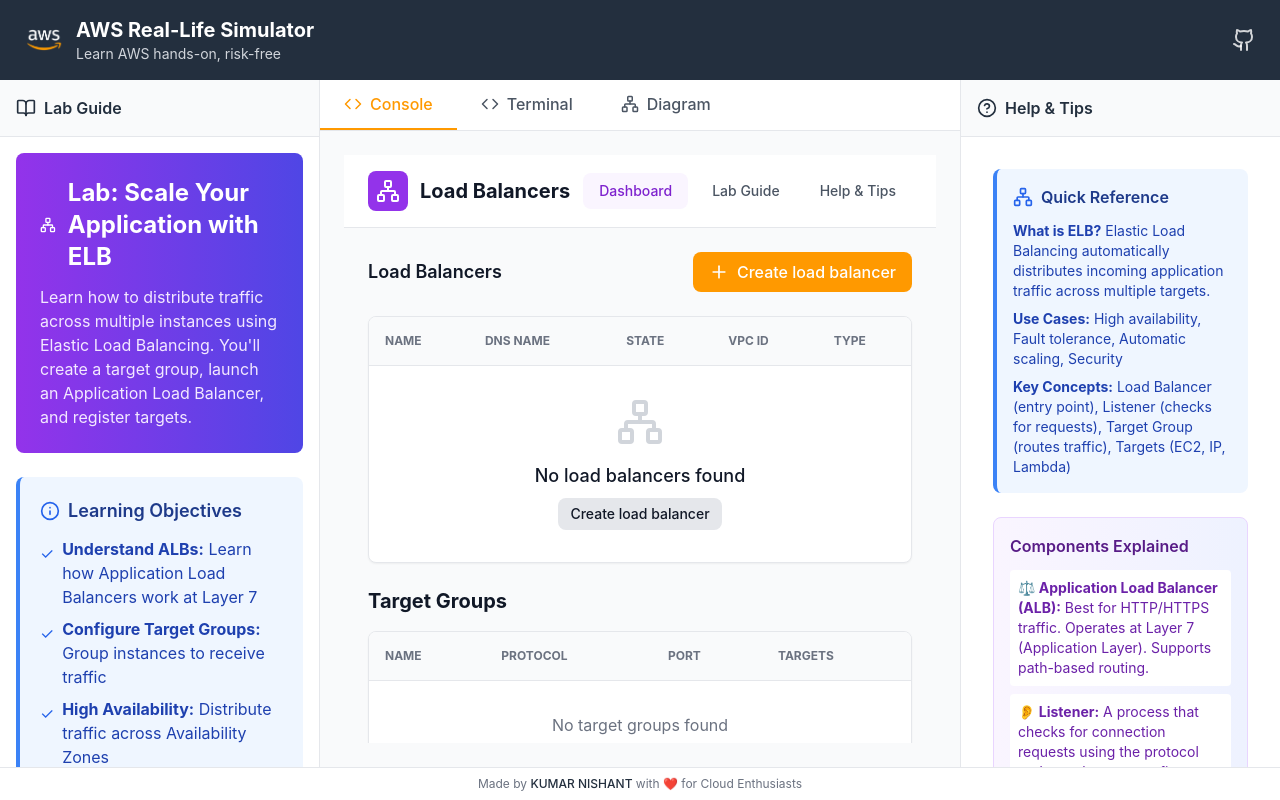
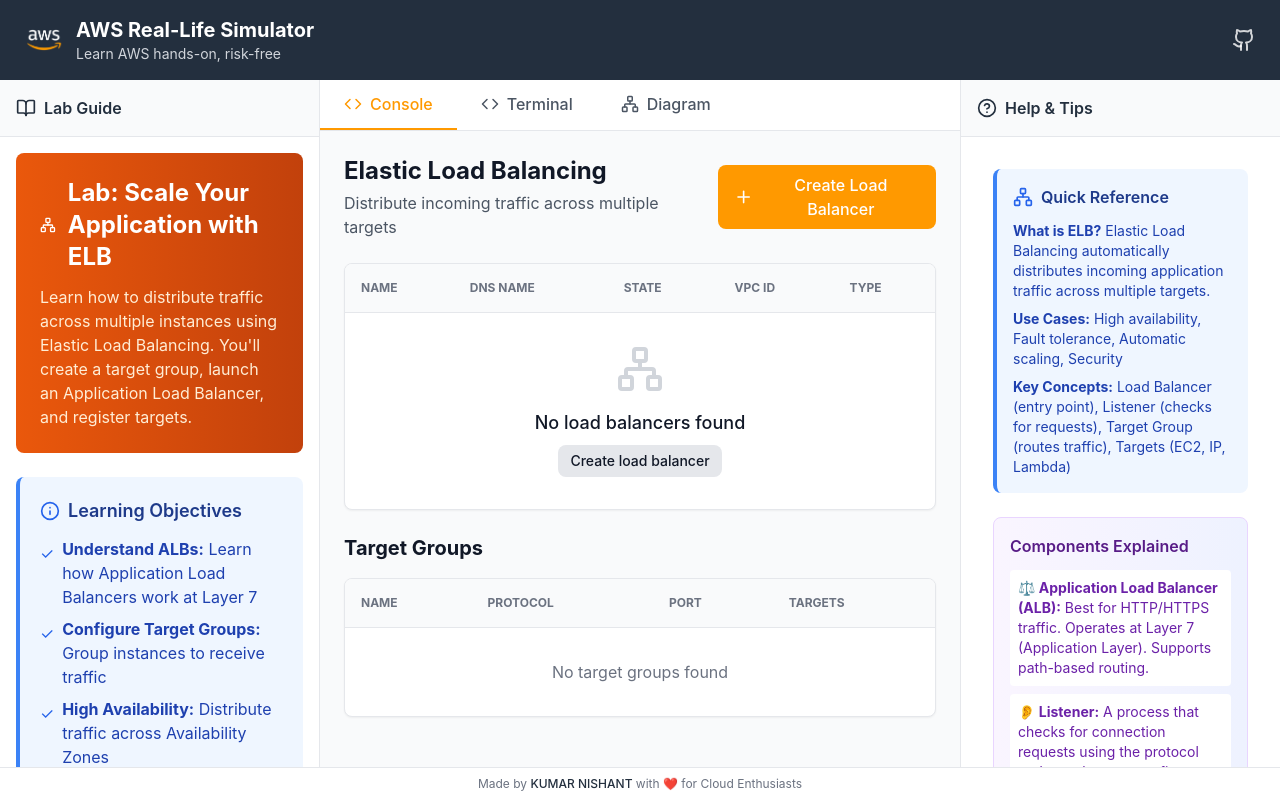
Before and after one commit to K-Nishant-18/AWS-Simulator, a React (Vite) app: page /elb in a window 1280 px wide. Built offline with nearby package versions, Linux system fonts and the light colour scheme.

Commit message:
Minor UI changes

```diff
--- a/src/pages/ELBConsole.tsx
+++ b/src/pages/ELBConsole.tsx
@@ -4,76 +4,10 @@
 import { Button } from '../components/Button';
 import { Input } from '../components/Input';
 import { Modal } from '../components/Modal';
-import { ELBLabGuide } from './ELBLabGuide';
-import { ELBHelp } from './ELBHelp';
-
 
 export const ELBConsole: React.FC = () => {
-    const [activeTab, setActiveTab] = useState<'dashboard' | 'lab' | 'help'>('dashboard');
+    const { elb, ec2, createLoadBalancer, createTargetGroup, registerTargets } = useSimulationStore();
     const [isCreateLBModalOpen, setIsCreateLBModalOpen] = useState(false);
-
-    return (
-        <div className="flex flex-col h-full bg-gray-50">
-            {/* Header */}
-            <header className="bg-white border-b border-gray-200 px-6 py-4 flex items-center justify-between">
-                <div className="flex items-center gap-3">
-                    <div className="bg-purple-600 p-2 rounded-lg">
-                        <Network className="text-white" size={24} />
-                    </div>
-                    <h1 className="text-xl font-bold text-gray-900">Load Balancers</h1>
-                </div>
-                <div className="flex gap-2">
-                    <button
-                        onClick={() => setActiveTab('dashboard')}
-                        className={`px-4 py-2 rounded-lg text-sm font-medium transition-colors ${activeTab === 'dashboard' ? 'bg-purple-50 text-purple-700' : 'text-gray-600 hover:bg-gray-100'}`}
-                    >
-                        Dashboard
-                    </button>
-                    <button
-                        onClick={() => setActiveTab('lab')}
-                        className={`px-4 py-2 rounded-lg text-sm font-medium transition-colors ${activeTab === 'lab' ? 'bg-purple-50 text-purple-700' : 'text-gray-600 hover:bg-gray-100'}`}
-                    >
-                        Lab Guide
-                    </button>
-                    <button
-                        onClick={() => setActiveTab('help')}
-                        className={`px-4 py-2 rounded-lg text-sm font-medium transition-colors ${activeTab === 'help' ? 'bg-purple-50 text-purple-700' : 'text-gray-600 hover:bg-gray-100'}`}
-                    >
-                        Help & Tips
-                    </button>
-                </div>
-            </header>
-
-            {/* Content */}
-            <main className="flex-1 overflow-auto p-6">
-                <div className="max-w-6xl mx-auto">
-                    {activeTab === 'dashboard' && (
-                        <ELBDashboardContent
-                            isCreateLBModalOpen={isCreateLBModalOpen}
-                            setIsCreateLBModalOpen={setIsCreateLBModalOpen}
-                        />
-                    )}
-
-                    {activeTab === 'lab' && (
-                        <div className="bg-white rounded-xl shadow-sm border border-gray-200 p-6">
-                            <ELBLabGuide />
-                        </div>
-                    )}
-
-                    {activeTab === 'help' && (
-                        <div className="bg-white rounded-xl shadow-sm border border-gray-200">
-                            <ELBHelp />
-                        </div>
-                    )}
-                </div>
-            </main>
-        </div>
-    );
-};
-
-// Sub-component for the dashboard content to keep the main component clean
-const ELBDashboardContent = ({ isCreateLBModalOpen, setIsCreateLBModalOpen }: { isCreateLBModalOpen: boolean, setIsCreateLBModalOpen: (v: boolean) => void }) => {
-    const { elb, ec2, createLoadBalancer, createTargetGroup, registerTargets } = useSimulationStore();
 
     // Form State
     const [lbName, setLbName] = useState('');
@@ -108,10 +42,14 @@
 
     return (
         <div className="space-y-6">
-            <div className="flex justify-between items-center">
-                <h2 className="text-lg font-semibold text-gray-900">Load Balancers</h2>
-                <Button onClick={() => setIsCreateLBModalOpen(true)} icon={Plus}>
-                    Create load balancer
+            {/* Header */}
+            <div className="flex flex-col md:flex-row md:items-center justify-between gap-4">
+                <div>
+                    <h1 className="text-2xl font-bold text-gray-900">Elastic Load Balancing</h1>
+                    <p className="text-gray-600 mt-1">Distribute incoming traffic across multiple targets</p>
+                </div>
+                <Button onClick={() => setIsCreateLBModalOpen(true)} variant="primary" icon={Plus}>
+                    Create Load Balancer
                 </Button>
             </div>
 
@@ -162,7 +100,7 @@
             </div>
 
             {/* Target Groups List */}
-            <div className="mt-8">
+            <div>
                 <h2 className="text-xl font-bold text-gray-900 mb-4">Target Groups</h2>
                 <div className="bg-white rounded-lg border border-gray-200 shadow-sm overflow-hidden">
                     <table className="w-full text-left border-collapse">
--- a/src/pages/ELBLabGuide.tsx
+++ b/src/pages/ELBLabGuide.tsx
@@ -51,12 +51,12 @@
     return (
         <div className="space-y-6">
             {/* Lab Header */}
-            <div className="bg-gradient-to-r from-purple-600 to-indigo-600 text-white rounded-lg p-6">
+            <div className="bg-gradient-to-r from-orange-600 to-orange-700 text-white rounded-lg p-6">
                 <div className="flex items-center gap-3 mb-3">
                     <Network size={32} />
                     <h2 className="text-2xl font-bold">Lab: Scale Your Application with ELB</h2>
                 </div>
-                <p className="text-purple-100">
+                <p className="text-orange-100">
                     Learn how to distribute traffic across multiple instances using Elastic Load Balancing.
                     You'll create a target group, launch an Application Load Balancer, and register targets.
                 </p>
--- a/src/pages/IAMLabGuide.tsx
+++ b/src/pages/IAMLabGuide.tsx
@@ -51,12 +51,12 @@
     return (
         <div className="space-y-6">
             {/* Lab Header */}
-            <div className="bg-gradient-to-r from-purple-600 to-purple-700 text-white rounded-lg p-6">
+            <div className="bg-gradient-to-r from-orange-600 to-orange-700 text-white rounded-lg p-6">
                 <div className="flex items-center gap-3 mb-3">
                     <Users size={32} />
                     <h2 className="text-2xl font-bold">Lab: Secure Your AWS Account with IAM</h2>
                 </div>
-                <p className="text-purple-100">
+                <p className="text-orange-100">
                     Learn how to manage identities and permissions using AWS Identity and Access Management (IAM).
                     You'll create users, groups, and attach policies to control access to AWS resources.
                 </p>
--- a/src/pages/RDSLabGuide.tsx
+++ b/src/pages/RDSLabGuide.tsx
@@ -63,12 +63,12 @@
     return (
         <div className="space-y-6">
             {/* Lab Header */}
-            <div className="bg-gradient-to-r from-green-600 to-teal-700 text-white rounded-lg p-6">
+            <div className="bg-gradient-to-r from-orange-600 to-orange-700 text-white rounded-lg p-6">
                 <div className="flex items-center gap-3 mb-3">
                     <Database size={32} />
                     <h2 className="text-2xl font-bold">Lab: Launch a Managed Database with Amazon RDS</h2>
                 </div>
-                <p className="text-green-100">
+                <p className="text-orange-100">
                     Learn how to create and configure a managed relational database using Amazon RDS.
                     You'll launch a MySQL database, configure settings, and understand how RDS simplifies database management.
                 </p>
--- a/src/pages/Route53Console.tsx
+++ b/src/pages/Route53Console.tsx
@@ -1,64 +1,19 @@
-import React, { useState } from 'react';
-import { Globe } from 'lucide-react';
-import { Route53LabGuide } from './Route53LabGuide';
-import { Route53Help } from './Route53Help';
+import React from 'react';
 import { Route53Dashboard } from './Route53Dashboard';
 
 export const Route53Console: React.FC = () => {
-    const [activeTab, setActiveTab] = useState<'dashboard' | 'lab' | 'help'>('dashboard');
+    return (
+        <div className="space-y-6">
+            {/* Header */}
+            <div className="flex flex-col md:flex-row md:items-center justify-between gap-4">
+                <div>
+                    <h1 className="text-2xl font-bold text-gray-900">Amazon Route 53</h1>
+                    <p className="text-gray-600 mt-1">Scalable domain name system (DNS) web service</p>
+                </div>
+            </div>
 
-    return (
-        <div className="flex flex-col h-full bg-gray-50">
-            {/* Header */}
-            <header className="bg-white border-b border-gray-200 px-6 py-4 flex items-center justify-between">
-                <div className="flex items-center gap-3">
-                    <div className="bg-orange-500 p-2 rounded-lg">
-                        <Globe className="text-white" size={24} />
-                    </div>
-                    <h1 className="text-xl font-bold text-gray-900">Route 53</h1>
-                </div>
-                <div className="flex gap-2">
-                    <button
-                        onClick={() => setActiveTab('dashboard')}
-                        className={`px-4 py-2 rounded-lg text-sm font-medium transition-colors ${activeTab === 'dashboard' ? 'bg-orange-50 text-orange-700' : 'text-gray-600 hover:bg-gray-100'}`}
-                    >
-                        Dashboard
-                    </button>
-                    <button
-                        onClick={() => setActiveTab('lab')}
-                        className={`px-4 py-2 rounded-lg text-sm font-medium transition-colors ${activeTab === 'lab' ? 'bg-orange-50 text-orange-700' : 'text-gray-600 hover:bg-gray-100'}`}
-                    >
-                        Lab Guide
-                    </button>
-                    <button
-                        onClick={() => setActiveTab('help')}
-                        className={`px-4 py-2 rounded-lg text-sm font-medium transition-colors ${activeTab === 'help' ? 'bg-orange-50 text-orange-700' : 'text-gray-600 hover:bg-gray-100'}`}
-                    >
-                        Help & Tips
-                    </button>
-                </div>
-            </header>
-
-            {/* Content */}
-            <main className="flex-1 overflow-auto p-6">
-                <div className="max-w-6xl mx-auto">
-                    {activeTab === 'dashboard' && (
-                        <Route53Dashboard />
-                    )}
-
-                    {activeTab === 'lab' && (
-                        <div className="bg-white rounded-xl shadow-sm border border-gray-200 p-6">
-                            <Route53LabGuide />
-                        </div>
-                    )}
-
-                    {activeTab === 'help' && (
-                        <div className="bg-white rounded-xl shadow-sm border border-gray-200">
-                            <Route53Help />
-                        </div>
-                    )}
-                </div>
-            </main>
+            {/* Dashboard Content */}
+            <Route53Dashboard />
         </div>
     );
 };
--- a/src/pages/Route53LabGuide.tsx
+++ b/src/pages/Route53LabGuide.tsx
@@ -45,7 +45,7 @@
     return (
         <div className="space-y-6">
             {/* Lab Header */}
-            <div className="bg-gradient-to-r from-orange-500 to-yellow-500 text-white rounded-lg p-6">
+            <div className="bg-gradient-to-r from-orange-600 to-orange-700 text-white rounded-lg p-6">
                 <div className="flex items-center gap-3 mb-3">
                     <Globe size={32} />
                     <h2 className="text-2xl font-bold">Lab: Setup Custom Domain Routing</h2>
--- a/src/pages/S3LabGuide.tsx
+++ b/src/pages/S3LabGuide.tsx
@@ -57,12 +57,12 @@
     return (
         <div className="space-y-6">
             {/* Lab Header */}
-            <div className="bg-gradient-to-r from-blue-600 to-blue-700 text-white rounded-lg p-6">
+            <div className="bg-gradient-to-r from-orange-600 to-orange-700 text-white rounded-lg p-6">
                 <div className="flex items-center gap-3 mb-3">
                     <BookOpen size={32} />
                     <h2 className="text-2xl font-bold">Lab: Host a Static Website on Amazon S3</h2>
                 </div>
-                <p className="text-blue-100">
+                <p className="text-orange-100">
                     Learn how to use Amazon S3 to host a static website. You'll create a bucket, upload HTML content,
                     configure permissions, and enable website hosting - just like real-world web developers do!
                 </p>
```
